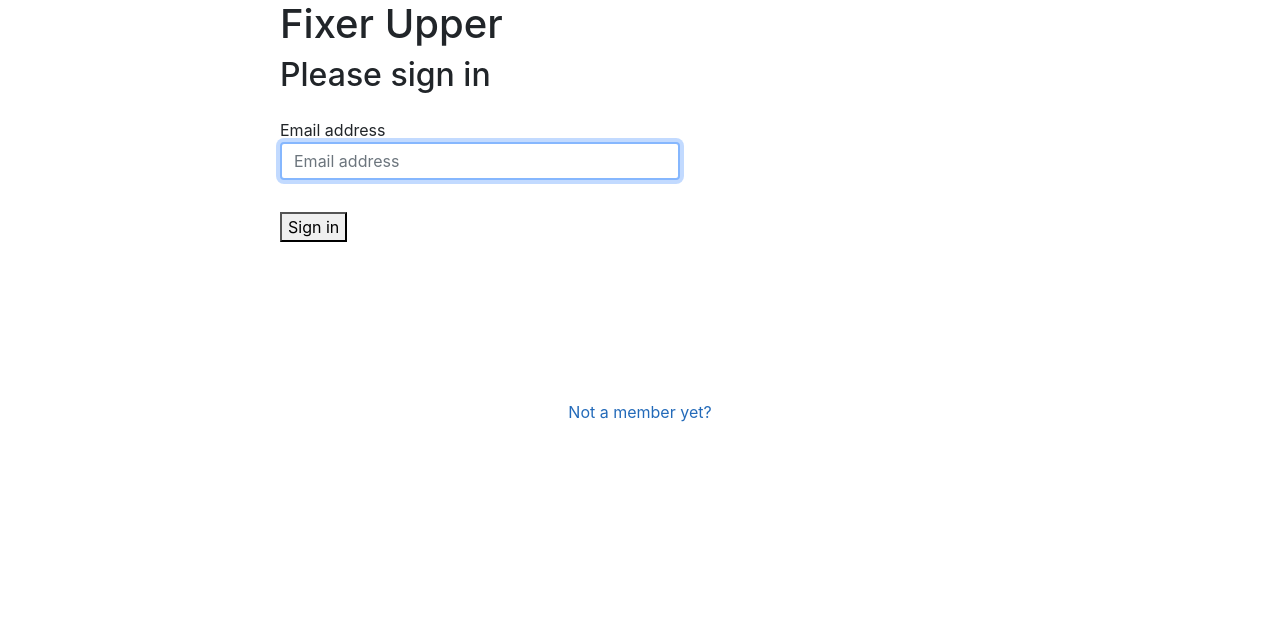
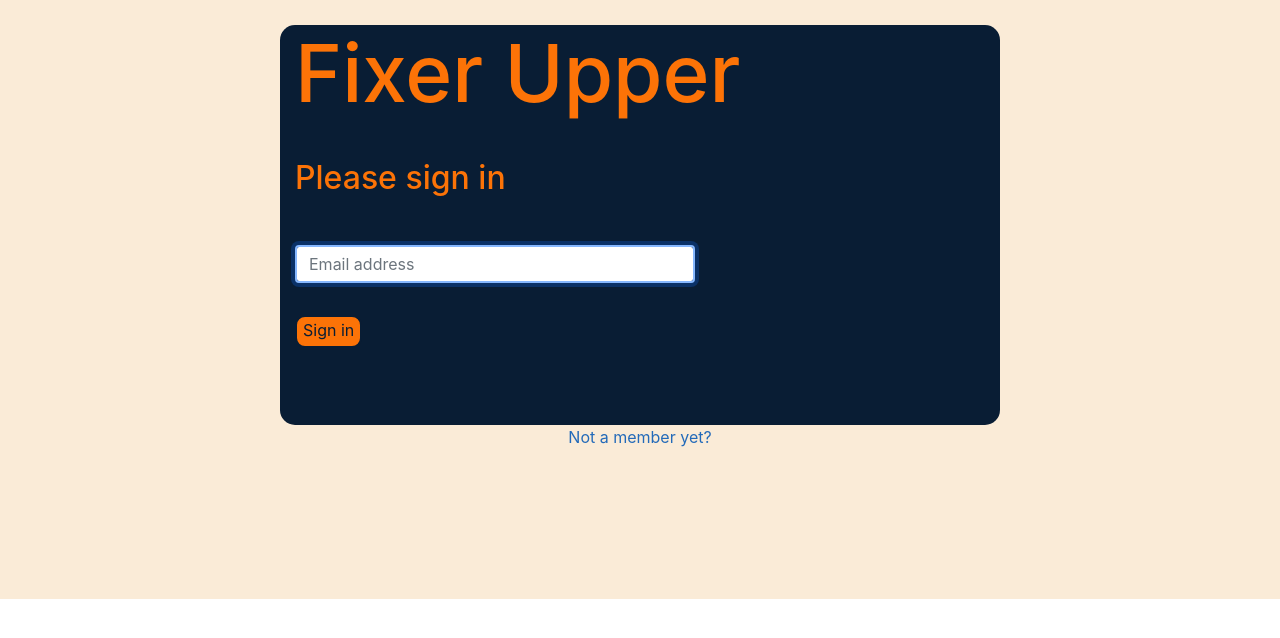
Before and after one commit to RSK-217/Fixer-Upper-Capstone, a React (Create React App) app: page /login in a window 1280 px wide. Shown: the top 638 px of the page. Built offline with nearby package versions, Linux system fonts and the light colour scheme.

Commit message:
login/register css, various css fixes

```diff
--- a/src/components/auth/Login.css
+++ b/src/components/auth/Login.css
@@ -15,7 +15,7 @@ fieldset {
     text-align: left;
 }
 
-.form--login > fieldset > input[type="email"] {
+.form--login>fieldset>input[type="email"] {
     width: 25em;
 }
 
@@ -37,12 +37,14 @@ fieldset {
     background-clip: padding-box;
     border: 1px solid #ced4da;
     border-radius: .25rem;
-    -webkit-transition: border-color .15s ease-in-out,box-shadow .15s ease-in-out;
-    transition: border-color .15s ease-in-out,box-shadow .15s ease-in-out;
+    -webkit-transition: border-color .15s ease-in-out, box-shadow .15s ease-in-out;
+    transition: border-color .15s ease-in-out, box-shadow .15s ease-in-out;
 }
 
 .container--login {
     text-align: center;
+    padding-bottom: 150px;
+    background-color: antiquewhite;
 }
 
 .form--login {
@@ -50,9 +52,13 @@ fieldset {
     z-index: 1;
     min-height: 25rem;
     min-width: 45rem;
-    background-color: hsla(0,0%,100%,0.40);
+    background-color: #091D34;
     background-blend-mode: overlay;
     background-repeat: no-repeat;
+    color: #FC7307;
+    border-radius: 15px;
+    margin-top: 25px;
+    padding-left: 15px;
 }
 
 .button--close {
@@ -64,3 +70,31 @@ fieldset {
     min-width: 15rem;
     min-height: 5rem;
 }
+
+.login-title {
+    font-size: 5em;
+    padding-bottom: 30px;
+    color: #FC7307;
+}
+
+.submit-btn {
+    padding-bottom: 4px;
+    margin-right: 20px;
+    border: 2px solid #091D34;
+    border-radius: 10px;
+    background-color: #FC7307;
+    color: #091D34;
+}
+
+.submit-btn:hover {
+    border: #236AB9 solid 2px;
+}
+
+.register-body {
+    background-color: antiquewhite;
+    padding-bottom: 150px;
+}
+
+.btn-section {
+    display: flex;
+}
--- a/src/components/auth/Login.js
+++ b/src/components/auth/Login.js
@@ -28,7 +28,7 @@ export const Login = () => {
     }
 
     return (
-        <main className="container--login">
+        <main className="container--login" >
             <dialog className="dialog dialog--auth" ref={existDialog}>
                 <div>User does not exist</div>
                 <button className="button--close" onClick={e => existDialog.current.close()}>Close</button>
@@ -36,10 +36,10 @@ export const Login = () => {
 
             <section>
                 <form className="form--login" onSubmit={handleLogin}>
-                    <h1>Fixer Upper</h1>
-                    <h2>Please sign in</h2>
+                    <h1 className='login-title'>Fixer Upper</h1>
+                    <h2 className='sign-in'>Please sign in</h2>
                     <fieldset>
-                        <label htmlFor="inputEmail"> Email address </label>
+                        <label htmlFor="inputEmail"></label>
                         <input type="email"
                             onChange={evt => set(evt.target.value)}
                             className="form-control"
@@ -47,12 +47,13 @@ export const Login = () => {
                             required autoFocus />
                     </fieldset>
                     <fieldset>
-                        <button type="submit">
+                        <button className="submit-btn" type="submit">
                             Sign in
                         </button>
                     </fieldset>
                 </form>
             </section>
+
             <section className="link--register">
                 <Link to="/register">Not a member yet?</Link>
             </section>
--- a/src/components/auth/Register.js
+++ b/src/components/auth/Register.js
@@ -40,14 +40,18 @@ export const Register = (props) => {
     }
 
     const updateUser = (evt) => {
-        const copy = {...user}
+        const copy = { ...user }
         copy[evt.target.id] = evt.target.value
         setUser(copy)
     }
 
+    const cancelForm = () => {
+        history.push(`/login`)
+    }
+
 
     return (
-        <main style={{ textAlign: "center" }}>
+        <main className="register-body" style={{ textAlign: "center" }}>
             <dialog className="dialog dialog--password" ref={conflictDialog}>
                 <div>Account with that email address already exists</div>
                 <button className="button--close" onClick={e => conflictDialog.current.close()}>Close</button>
@@ -58,16 +62,22 @@ export const Register = (props) => {
                 <fieldset>
                     <label htmlFor="name"> Full Name </label>
                     <input onChange={updateUser}
-                           type="text" id="name" className="form-control"
-                           placeholder="Enter your name" required autoFocus />
+                        type="text" id="name" className="form-control"
+                        placeholder="Enter your name" required autoFocus />
                 </fieldset>
                 <fieldset>
                     <label htmlFor="email"> Email address </label>
                     <input onChange={updateUser} type="email" id="email" className="form-control" placeholder="Email address" required />
                 </fieldset>
-                <fieldset>
-                    <button type="submit"> Register </button>
-                </fieldset>
+
+                <section className="btn-section">
+                    <fieldset>
+                        <button className="submit-btn" type="submit"> Register </button>
+                    </fieldset>
+                    <fieldset>
+                        <button className="submit-btn" onClick={cancelForm}> Cancel </button>
+                    </fieldset>
+                </section>
             </form>
         </main>
     )
--- a/src/components/contractors/AddContractor.js
+++ b/src/components/contractors/AddContractor.js
@@ -41,7 +41,7 @@ export const AddContractor = () => {
     }
 
     return (
-        <form className="contractorForm" style={{backgroundImage: 'url(/images/tile2.webp)'}}>
+        <form className="contractorForm" style={{ backgroundImage: 'url(/images/tile2.webp)' }}>
             <h2 className="addCon_title">Add contractor</h2>
             <fieldset>
                 <div className="form-group">
--- a/src/components/contractors/Contractor.css
+++ b/src/components/contractors/Contractor.css
@@ -50,7 +50,7 @@ a:hover {
     margin: .5em;
     padding: 10px;
     text-align: center;
-    background-color: #F7E3D4;
+    background-color:  antiquewhite;
 }
 
 .contractor:hover {
--- a/src/components/estimates/Estimate.css
+++ b/src/components/estimates/Estimate.css
@@ -1,5 +1,5 @@
 .estimate-section {
-    background-color: #F7E3D4;
+    background-color: antiquewhite;
     border-radius: 15px;
     border: solid 3px #236AB9;
     box-shadow: 10px 10px 5px #7f98b6;
--- a/src/components/expenses/Expense.css
+++ b/src/components/expenses/Expense.css
@@ -1,5 +1,5 @@
 .expense-section {
-    background-color: #F7E3D4;
+    background-color:  antiquewhite;
     border-radius: 15px;
     border: solid 3px #236AB9;
     box-shadow: 10px 10px 5px #7f98b6;
--- a/src/components/projects/MyProjects.css
+++ b/src/components/projects/MyProjects.css
@@ -31,7 +31,7 @@
   padding: 10px;
   text-align: center;
   height: 20em;
-  background-color: #F7E3D4;
+  background-color:  antiquewhite;
 }
 
 .project-card:hover {
@@ -64,6 +64,7 @@
   grid-template-rows: auto;
   padding: 10px;
   justify-content: center;
+  margin-bottom: 55px;
 }
 
 .project-card-description {
--- a/src/components/projects/ProjectForm.css
+++ b/src/components/projects/ProjectForm.css
@@ -64,7 +64,7 @@
 
 .btn-primary {
     margin-top: 1em;
-    margin-bottom: 4em;
+    margin-bottom: 2em;
     border-radius: 10px;
     border: 2px solid #091D34;
     background-color: #FC7307;
@@ -90,3 +90,13 @@
 .edit-form-btn:hover {
     border: 2px solid #236AB9;
 }
+
+.skip-project {
+    box-sizing: border-box;
+    width: fit-content;
+    border: none;
+    border-radius: 4px;
+    background-color: #f8f8f8da;
+    padding: 3px;
+    margin: 5px 0 20px 0;
+}
--- a/src/components/projects/ProjectForm.js
+++ b/src/components/projects/ProjectForm.js
@@ -1,5 +1,5 @@
 import React, { useState } from 'react'
-import { useHistory } from 'react-router-dom'
+import { useHistory, Link } from 'react-router-dom'
 import './ProjectForm.css'
 
 
@@ -16,6 +16,10 @@ export const ProjectForm = () => {
     })
 
     const history = useHistory()
+
+    const myProjects = () => {
+        history.push(`/projects`)
+    }
 
     const handleChange = (changeEvent) => {
         setSelected({
@@ -46,8 +50,8 @@ export const ProjectForm = () => {
     return (
         <form className='projectForm' style={{ backgroundImage: 'url(/images/Home7.jpg)' }}>
 
-                <h2 className='projectForm-title'>Lets get started on your</h2>
-                <h1 className='projectForm-title-name'>Fixer Upper!</h1>
+            <h2 className='projectForm-title'>Lets get started on your</h2>
+            <h1 className='projectForm-title-name'>Fixer Upper!</h1>
 
             <fieldset>
                 <div>
@@ -110,7 +114,7 @@ export const ProjectForm = () => {
                             value='option1'
                             checked={selected.selectedOption === 'option1'}
                         />
-                        <label className='radio-label'>&nbsp;Hire a pro</label>
+                        <label className='radio-label'>Hire a pro</label>
                     </div>
                 </fieldset>
                 <fieldset>
@@ -126,13 +130,16 @@ export const ProjectForm = () => {
                             value='option2'
                             checked={selected.selectedOption === 'option2'}
                         />
-                        <label className='radio-label'>&nbsp;Do it yourself</label>
+                        <label className='radio-label'>Do it yourself</label>
                     </div>
                 </fieldset>
             </section>
             <button className='btn btn-primary' onClick={saveProject}>
                 continue
             </button>
+            <Link className='skip-project' to='/projects'>
+                Skip to my projects
+            </Link>
         </form>
     )
 
--- a/src/components/projects/project.css
+++ b/src/components/projects/project.css
@@ -28,7 +28,7 @@
   padding: 15px;
   margin-left: 10px;
   float: left;
-  background-color: #F7E3D4;
+  background-color:  antiquewhite;
   border-radius: 15px;
   border: solid 3px #236AB9;
   box-shadow: 10px 10px 5px #7f98b6;
@@ -51,7 +51,7 @@
 }
 
 .details {
-  background-color: #F7E3D4;
+  background-color:  antiquewhite;
   border-radius: 15px;
   border: solid 3px #236AB9;
   box-shadow: 10px 10px 5px #7f98b6;
```
Lines whose indentation alone changed are shown as unchanged.
